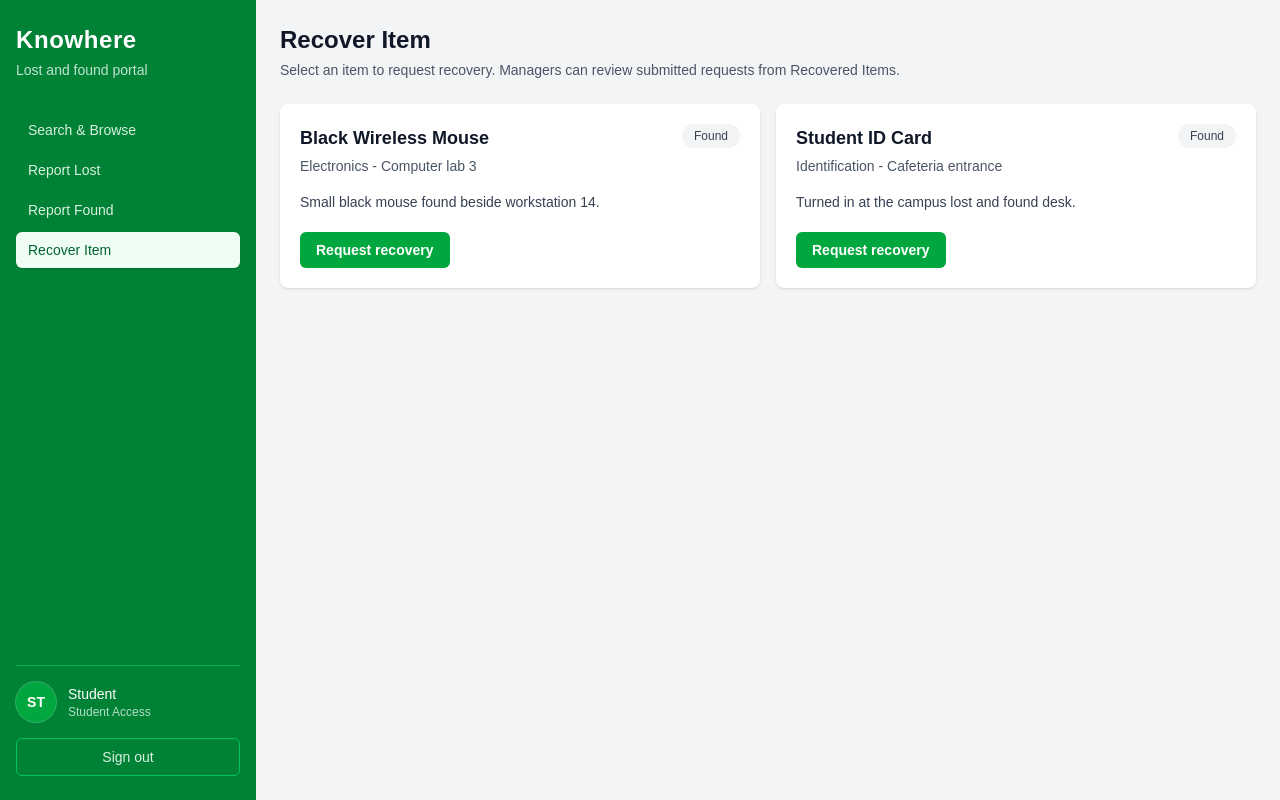
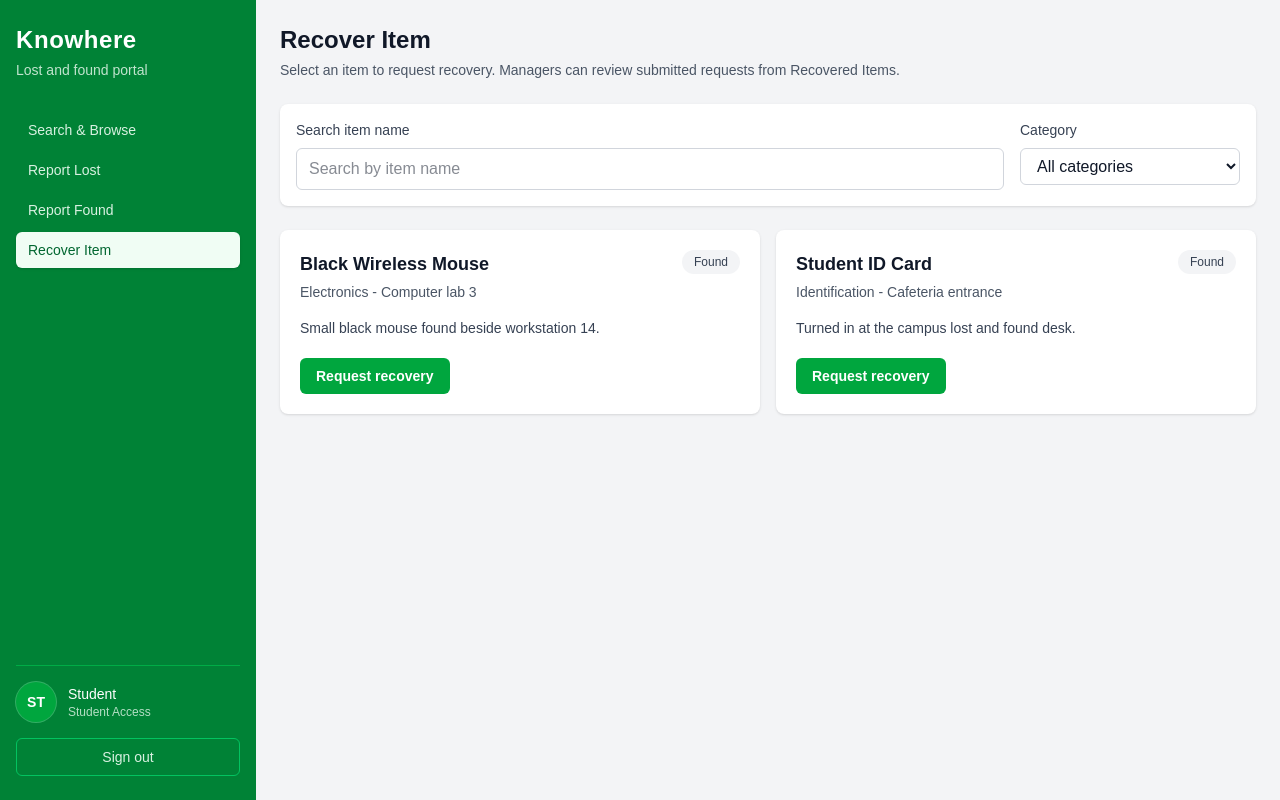
Before and after one commit to Noctou/Knowhere, a Next.js app: page /pages/recover-item in a window 1280 px wide. Built offline with nearby package versions, Linux system fonts and the light colour scheme.

Commit message:
added search feature

```diff
--- /dev/null
+++ b/app/components/search-bar/item-search-filter.tsx
@@ -0,0 +1,62 @@
+"use client";
+
+type ItemSearchFilterProps = {
+  categories: string[];
+  searchTerm: string;
+  selectedCategory: string;
+  onSearchTermChange: (value: string) => void;
+  onSelectedCategoryChange: (value: string) => void;
+};
+
+export default function ItemSearchFilter({
+  categories,
+  searchTerm,
+  selectedCategory,
+  onSearchTermChange,
+  onSelectedCategoryChange,
+}: ItemSearchFilterProps) {
+  return (
+    <div className="mb-6 rounded-lg bg-white p-4 shadow-sm">
+      <div className="grid gap-4 md:grid-cols-[minmax(0,1fr)_220px]">
+        <div>
+          <label
+            htmlFor="item-search"
+            className="block text-sm font-medium text-gray-700"
+          >
+            Search item name
+          </label>
+          <input
+            id="item-search"
+            type="search"
+            value={searchTerm}
+            onChange={(event) => onSearchTermChange(event.target.value)}
+            className="mt-2 w-full rounded-md border border-gray-300 px-3 py-2 text-gray-900 outline-none transition focus:border-green-500 focus:ring-2 focus:ring-green-500/10"
+            placeholder="Search by item name"
+          />
+        </div>
+
+        <div>
+          <label
+            htmlFor="category-filter"
+            className="block text-sm font-medium text-gray-700"
+          >
+            Category
+          </label>
+          <select
+            id="category-filter"
+            value={selectedCategory}
+            onChange={(event) => onSelectedCategoryChange(event.target.value)}
+            className="mt-2 w-full rounded-md border border-gray-300 bg-white px-3 py-2 text-gray-900 outline-none transition focus:border-green-500 focus:ring-2 focus:ring-green-500/10"
+          >
+            <option value="All">All categories</option>
+            {categories.map((category) => (
+              <option key={category} value={category}>
+                {category}
+              </option>
+            ))}
+          </select>
+        </div>
+      </div>
+    </div>
+  );
+}
--- a/app/components/sidebar/page.tsx
+++ b/app/components/sidebar/page.tsx
@@ -18,9 +18,13 @@ export default function Sidebar({ role = "student", userName }: SidebarProps) {
   const roleQuery = `?role=${role}${userQuery}`;
   const navigationLinks = [
     { href: `/pages/search-browse${roleQuery}`, label: "Search & Browse" },
-    { href: `/pages/report-lost${roleQuery}`, label: "Report Lost" },
-    { href: `/pages/report-found${roleQuery}`, label: "Report Found" },
-    { href: `/pages/recover-item${roleQuery}`, label: "Recover Item" },
+    ...(role === "admin"
+      ? []
+      : [
+          { href: `/pages/report-lost${roleQuery}`, label: "Report Lost" },
+          { href: `/pages/report-found${roleQuery}`, label: "Report Found" },
+          { href: `/pages/recover-item${roleQuery}`, label: "Recover Item" },
+        ]),
     ...(role === "admin"
       ? [
           { href: `/pages/manage-posts${roleQuery}`, label: "Manage Posts" },
--- a/app/pages/recover-item/page.tsx
+++ b/app/pages/recover-item/page.tsx
@@ -1,3 +1,4 @@
+import { redirect } from "next/navigation";
 import RecoverItemClient from "./recover-item-client";
 
 type Role = "student" | "faculty" | "admin";
@@ -12,7 +13,12 @@ function getRole(value: string | string[] | undefined): Role {
 
 export default async function RecoverItemPage({ searchParams }: PageProps) {
   const params = await searchParams;
+  const role = getRole(params.role);
   const userName = typeof params.user === "string" ? params.user : undefined;
 
-  return <RecoverItemClient role={getRole(params.role)} userName={userName} />;
+  if (role === "admin") {
+    redirect(`/pages/search-browse?role=admin${userName ? `&user=${encodeURIComponent(userName)}` : ""}`);
+  }
+
+  return <RecoverItemClient role={role} userName={userName} />;
 }
--- a/app/pages/recover-item/recover-item-client.tsx
+++ b/app/pages/recover-item/recover-item-client.tsx
@@ -1,6 +1,8 @@
 "use client";
 
+import { useMemo } from "react";
 import { useState } from "react";
+import ItemSearchFilter from "@/app/components/search-bar/item-search-filter";
 import Sidebar from "@/app/components/sidebar/page";
 import { Item, sampleItems } from "@/app/lib/items";
 import {
@@ -24,7 +26,31 @@ export default function RecoverItemClient({
       ? sampleItems
       : [...sampleItems, ...loadStoredItems()],
   );
-  const foundItems = items.filter((item) => item.status === "Found");
+  const foundItems = useMemo(
+    () => items.filter((item) => item.status === "Found"),
+    [items],
+  );
+  const [searchTerm, setSearchTerm] = useState("");
+  const [selectedCategory, setSelectedCategory] = useState("All");
+  const categories = useMemo(
+    () =>
+      Array.from(
+        new Set(foundItems.map((item) => item.category).filter(Boolean)),
+      ).sort((first, second) => first.localeCompare(second)),
+    [foundItems],
+  );
+  const filteredItems = useMemo(() => {
+    const normalizedSearch = searchTerm.trim().toLowerCase();
+
+    return foundItems.filter((item) => {
+      const matchesName =
+        !normalizedSearch || item.title.toLowerCase().includes(normalizedSearch);
+      const matchesCategory =
+        selectedCategory === "All" || item.category === selectedCategory;
+
+      return matchesName && matchesCategory;
+    });
+  }, [foundItems, searchTerm, selectedCategory]);
   const [requestedItemIds, setRequestedItemIds] = useState<number[]>(() =>
     typeof window === "undefined"
       ? []
@@ -65,13 +91,25 @@ export default function RecoverItemClient({
           </p>
         </div>
 
+        <ItemSearchFilter
+          categories={categories}
+          searchTerm={searchTerm}
+          selectedCategory={selectedCategory}
+          onSearchTermChange={setSearchTerm}
+          onSelectedCategoryChange={setSelectedCategory}
+        />
+
         {foundItems.length === 0 ? (
           <div className="rounded-lg bg-white p-6 text-sm text-gray-600 shadow-sm">
             No found items are available for recovery requests.
           </div>
+        ) : filteredItems.length === 0 ? (
+          <div className="rounded-lg bg-white p-6 text-sm text-gray-600 shadow-sm">
+            No items match your search.
+          </div>
         ) : (
           <div className="grid gap-4 lg:grid-cols-2">
-            {foundItems.map((item) => {
+            {filteredItems.map((item) => {
             const isRequested = requestedItemIds.includes(item.id);
 
             return (
--- a/app/pages/report-found/page.tsx
+++ b/app/pages/report-found/page.tsx
@@ -1,3 +1,4 @@
+import { redirect } from "next/navigation";
 import Sidebar from "@/app/components/sidebar/page";
 import ReportFoundForm from "./report-found-form";
 
@@ -15,6 +16,10 @@ export default async function ReportFoundItem({ searchParams }: PageProps) {
   const params = await searchParams;
   const role = getRole(params.role);
   const userName = typeof params.user === "string" ? params.user : undefined;
+
+  if (role === "admin") {
+    redirect(`/pages/search-browse?role=admin${userName ? `&user=${encodeURIComponent(userName)}` : ""}`);
+  }
 
   return (
     <main className="flex min-h-screen bg-gray-100">
--- a/app/pages/report-lost/page.tsx
+++ b/app/pages/report-lost/page.tsx
@@ -1,3 +1,4 @@
+import { redirect } from "next/navigation";
 import Sidebar from "@/app/components/sidebar/page";
 import ReportLostForm from "./report-lost-form";
 
@@ -15,6 +16,10 @@ export default async function ReportLostItem({ searchParams }: PageProps) {
   const params = await searchParams;
   const role = getRole(params.role);
   const userName = typeof params.user === "string" ? params.user : undefined;
+
+  if (role === "admin") {
+    redirect(`/pages/search-browse?role=admin${userName ? `&user=${encodeURIComponent(userName)}` : ""}`);
+  }
 
   return (
     <main className="flex min-h-screen bg-gray-100">
--- a/app/pages/search-browse/search-browse-client.tsx
+++ b/app/pages/search-browse/search-browse-client.tsx
@@ -1,7 +1,9 @@
 "use client";
 
 import Link from "next/link";
+import { useMemo } from "react";
 import { useState } from "react";
+import ItemSearchFilter from "@/app/components/search-bar/item-search-filter";
 import Sidebar from "@/app/components/sidebar/page";
 import { Item, sampleItems } from "@/app/lib/items";
 import { loadStoredItems } from "@/app/lib/item-storage";
@@ -21,6 +23,27 @@ export default function SearchBrowseClient({
       ? sampleItems
       : [...sampleItems, ...loadStoredItems()],
   );
+  const [searchTerm, setSearchTerm] = useState("");
+  const [selectedCategory, setSelectedCategory] = useState("All");
+  const categories = useMemo(
+    () =>
+      Array.from(new Set(items.map((item) => item.category).filter(Boolean))).sort(
+        (first, second) => first.localeCompare(second),
+      ),
+    [items],
+  );
+  const filteredItems = useMemo(() => {
+    const normalizedSearch = searchTerm.trim().toLowerCase();
+
+    return items.filter((item) => {
+      const matchesName =
+        !normalizedSearch || item.title.toLowerCase().includes(normalizedSearch);
+      const matchesCategory =
+        selectedCategory === "All" || item.category === selectedCategory;
+
+      return matchesName && matchesCategory;
+    });
+  }, [items, searchTerm, selectedCategory]);
 
   return (
     <main className="flex min-h-screen bg-gray-100">
@@ -39,6 +62,7 @@ export default function SearchBrowseClient({
             </p>
           </div>
 
+          {role === "admin" ? null : (
             <div className="flex gap-2">
               <Link
                 href={`/pages/report-lost?${query}`}
@@ -53,10 +77,19 @@ export default function SearchBrowseClient({
                 Report found
               </Link>
             </div>
+          )}
         </div>
 
+        <ItemSearchFilter
+          categories={categories}
+          searchTerm={searchTerm}
+          selectedCategory={selectedCategory}
+          onSearchTermChange={setSearchTerm}
+          onSelectedCategoryChange={setSelectedCategory}
+        />
+
         <div className="grid gap-4 lg:grid-cols-2">
-          {items.map((item) => (
+          {filteredItems.map((item) => (
             <article key={item.id} className="rounded-lg bg-white p-5 shadow-sm">
               <div className="flex items-start justify-between gap-4">
                 <div>
@@ -79,6 +112,11 @@ export default function SearchBrowseClient({
             </article>
           ))}
         </div>
+        {filteredItems.length === 0 ? (
+          <div className="rounded-lg bg-white p-8 text-center text-sm text-gray-600 shadow-sm">
+            No items match your search.
+          </div>
+        ) : null}
       </section>
     </main>
   );
```
Lines whose indentation alone changed are shown as unchanged.
